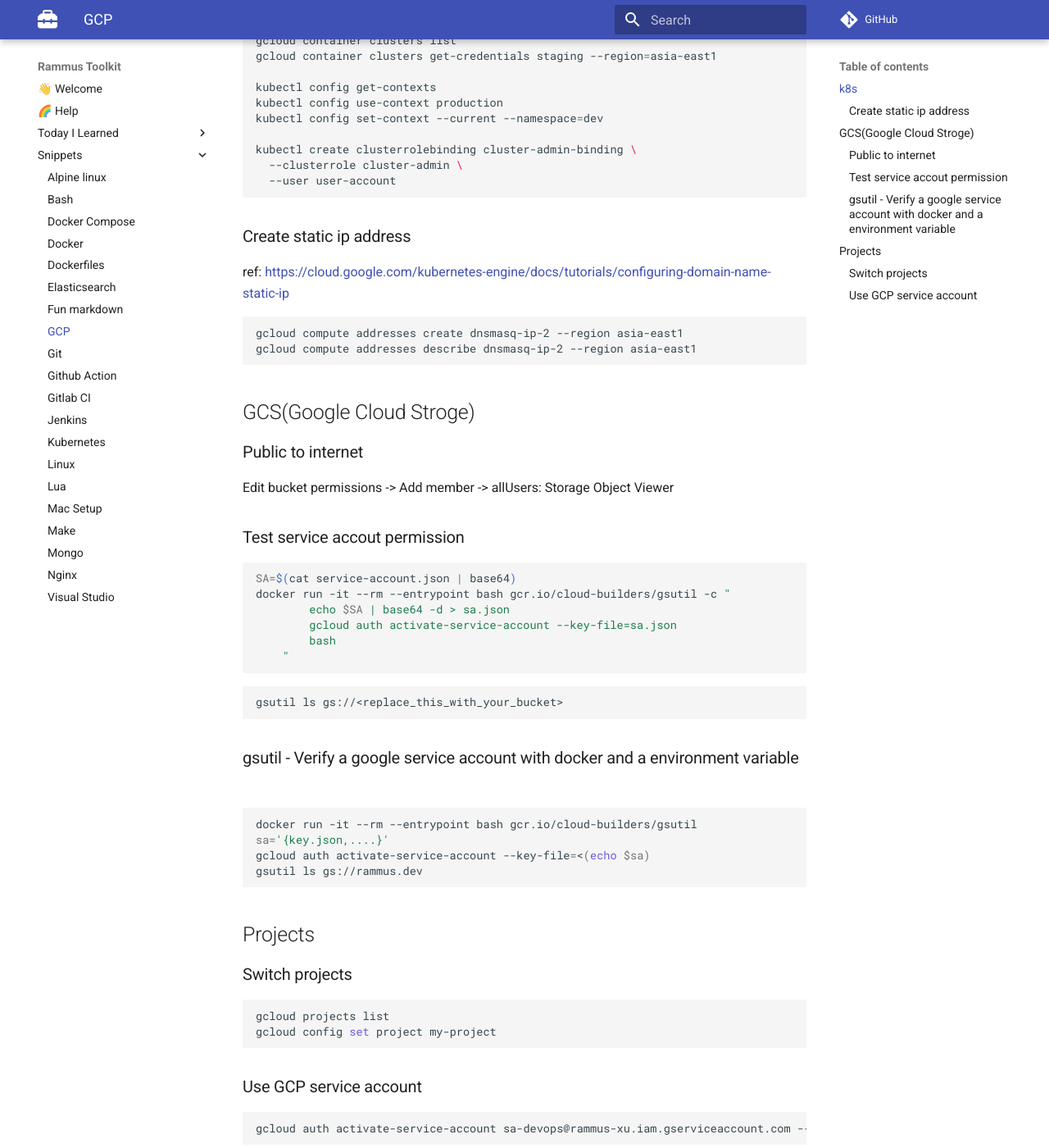
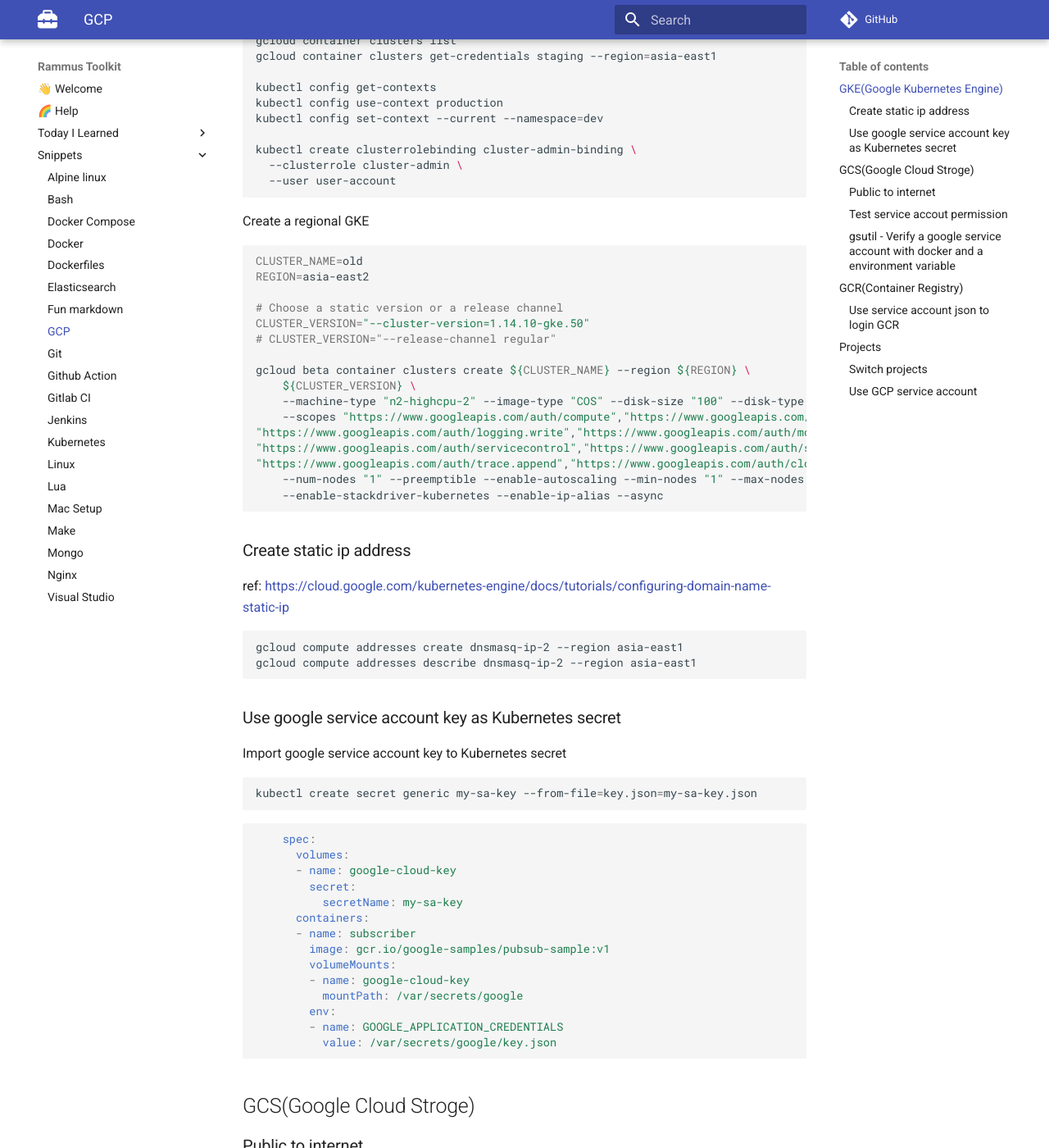
Before and after one commit to RammusXu/toolkit, an MkDocs documentation site: the page built from docs/snippets/gcp.md, in a window 1280 px wide and 1400 px high, scrolled down 220 px. Shown: the whole window at 82% size. Built offline with MkDocs 1.6.1 and Material for MkDocs 9.7.7, drawn with Linux system fonts in a browser that asks for light colours; comment, search, counter and statistics services are not loaded; some of the changed text lies outside the part shown.

Commit message:
Use google service account key as Kubernetes secret

````diff
--- a/docs/snippets/gcp.md
+++ b/docs/snippets/gcp.md
@@ -1,5 +1,5 @@
 # GCP
-## k8s
+## GKE(Google Kubernetes Engine)
 
 ```bash
 gcloud components update
@@ -15,11 +15,54 @@
   --user user-account
 ```
 
+Create a regional GKE
+```bash
+CLUSTER_NAME=old
+REGION=asia-east2
+
+# Choose a static version or a release channel
+CLUSTER_VERSION="--cluster-version=1.14.10-gke.50"
+# CLUSTER_VERSION="--release-channel regular"
+
+gcloud beta container clusters create ${CLUSTER_NAME} --region ${REGION} \
+    ${CLUSTER_VERSION} \
+    --machine-type "n2-highcpu-2" --image-type "COS" --disk-size "100" --disk-type "pd-ssd" \
+    --scopes "https://www.googleapis.com/auth/compute","https://www.googleapis.com/auth/devstorage.read_only",\
+"https://www.googleapis.com/auth/logging.write","https://www.googleapis.com/auth/monitoring",\
+"https://www.googleapis.com/auth/servicecontrol","https://www.googleapis.com/auth/service.management.readonly",\
+"https://www.googleapis.com/auth/trace.append","https://www.googleapis.com/auth/cloud-platform" \
+    --num-nodes "1" --preemptible --enable-autoscaling --min-nodes "1" --max-nodes "3" \
+    --enable-stackdriver-kubernetes --enable-ip-alias --async
+```
+
 ### Create static ip address
 ref: https://cloud.google.com/kubernetes-engine/docs/tutorials/configuring-domain-name-static-ip
 ```bash
 gcloud compute addresses create dnsmasq-ip-2 --region asia-east1
 gcloud compute addresses describe dnsmasq-ip-2 --region asia-east1
+```
+
+### Use google service account key as Kubernetes secret
+Import google service account key to Kubernetes secret
+```bash
+kubectl create secret generic my-sa-key --from-file=key.json=my-sa-key.json
+```
+
+```yaml
+    spec:
+      volumes:
+      - name: google-cloud-key
+        secret:
+          secretName: my-sa-key
+      containers:
+      - name: subscriber
+        image: gcr.io/google-samples/pubsub-sample:v1
+        volumeMounts:
+        - name: google-cloud-key
+          mountPath: /var/secrets/google
+        env:
+        - name: GOOGLE_APPLICATION_CREDENTIALS
+          value: /var/secrets/google/key.json
 ```
 
 ## GCS(Google Cloud Stroge)
@@ -48,6 +91,15 @@
 gsutil ls gs://rammus.dev
 ```
 
+## GCR(Container Registry)
+### Use service account json to login GCR
+```
+gcloud auth activate-service-account --key-file=gcloud.json
+
+# https://cloud.google.com/container-registry/docs/advanced-authentication
+cat gcloud.json | docker login -u _json_key --password-stdin https://asia.gcr.io
+```
+
 ## Projects
 ### Switch projects
 ```bash
````
